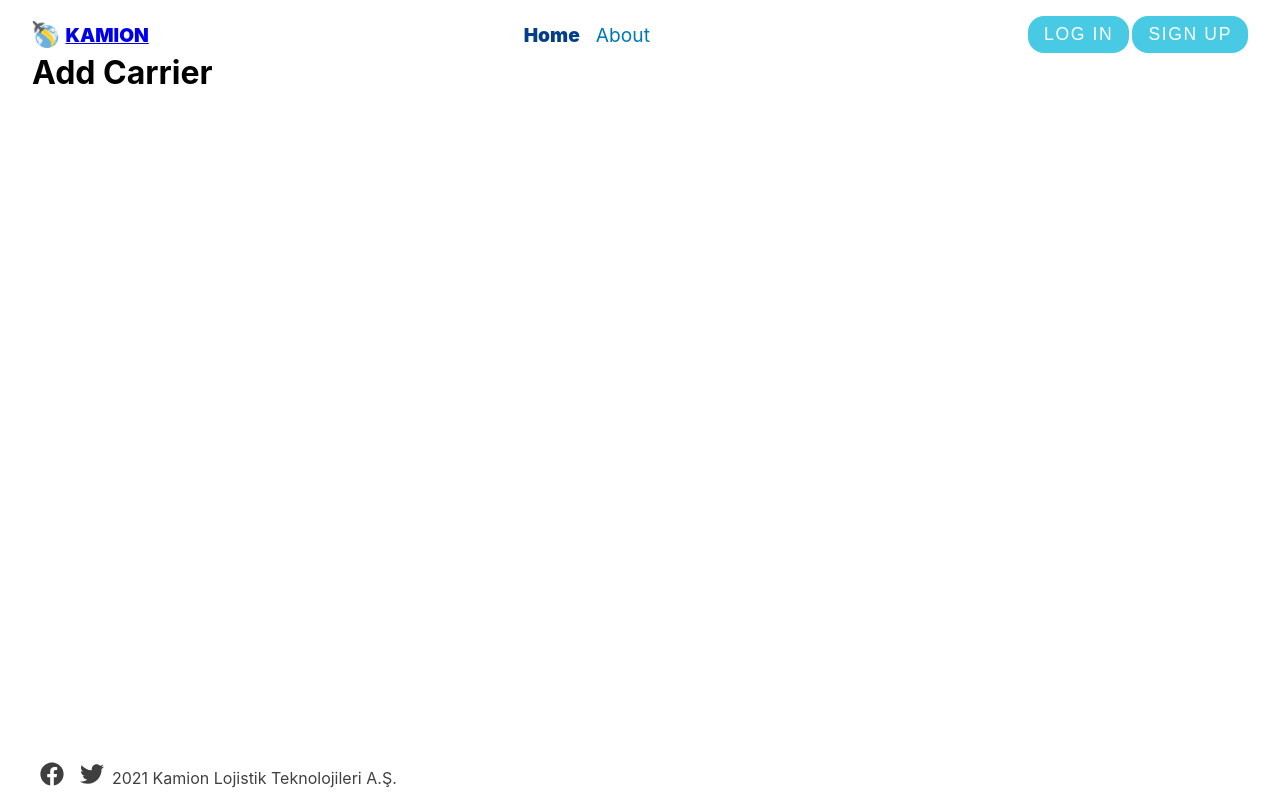
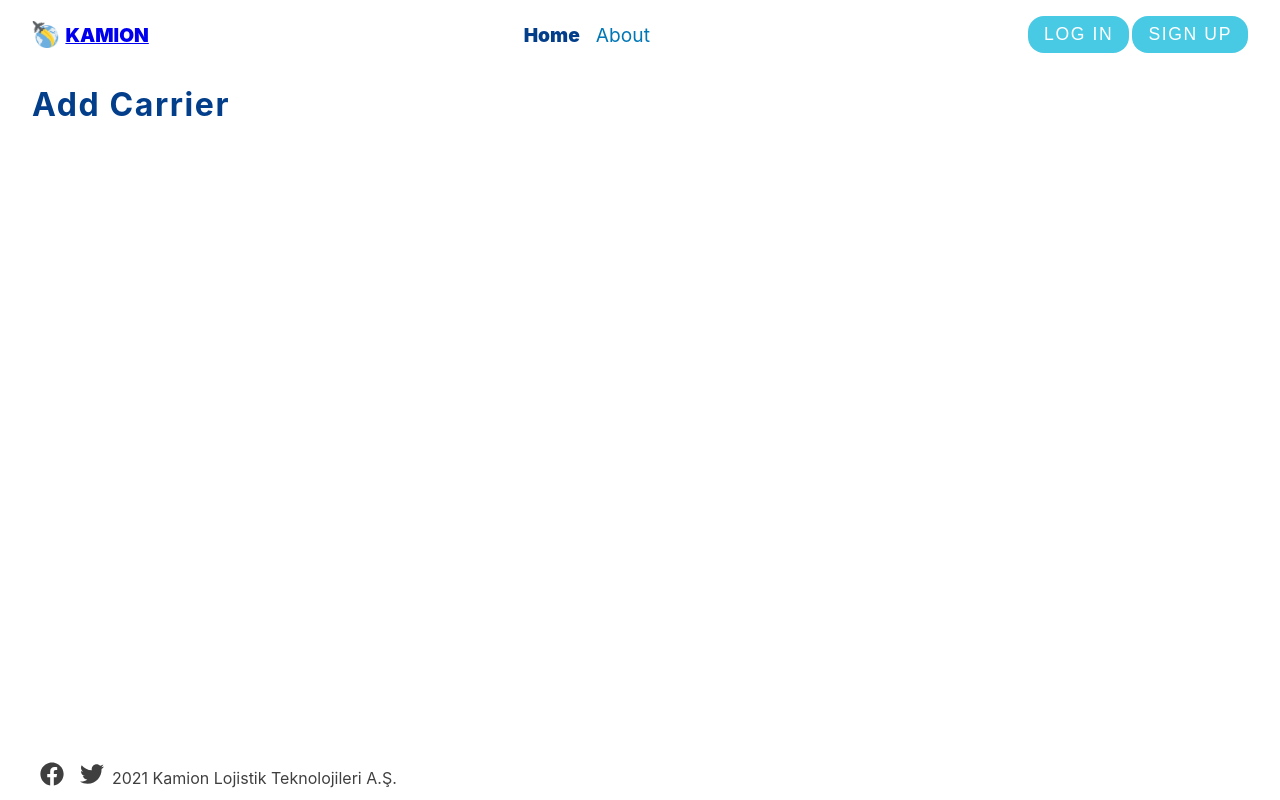
Before and after one commit to ilaydaozdemir/kamion, a React (Create React App) app: page /add-carrier in a window 1280 px wide. Built offline with nearby package versions, Linux system fonts and the light colour scheme.

Commit message:
Add  AddCarrier page

```diff
--- a/src/pages/AddCarrier.jsx
+++ b/src/pages/AddCarrier.jsx
@@ -1,11 +1,22 @@
 import React from "react";
+import styled from "styled-components";
 
 const AddCarrier = () => {
   return (
-    <div>
-      <h1>Add Carrier</h1>
-    </div>
+    <AddCarriers>
+      <h1> Add Carrier</h1>
+    </AddCarriers>
   );
 };
 
 export default AddCarrier;
+const AddCarriers = styled.div`
+  margin-top: 2rem;
+  width: 100%;
+  height: 100%;
+  h1 {
+    color: #023e8a;
+    font-size: 2rem;
+    letter-spacing: 0.1rem;
+  }
+`;
```
